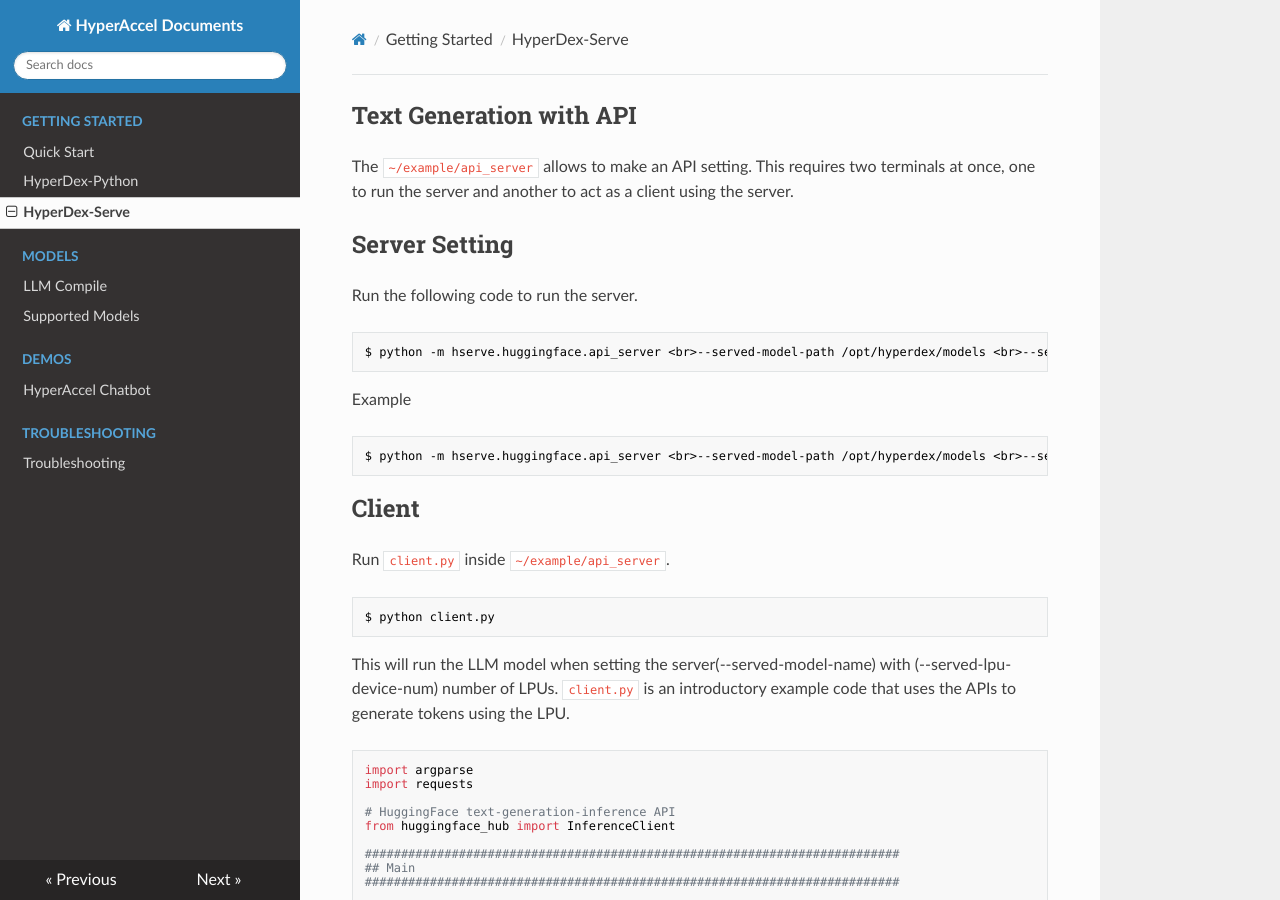
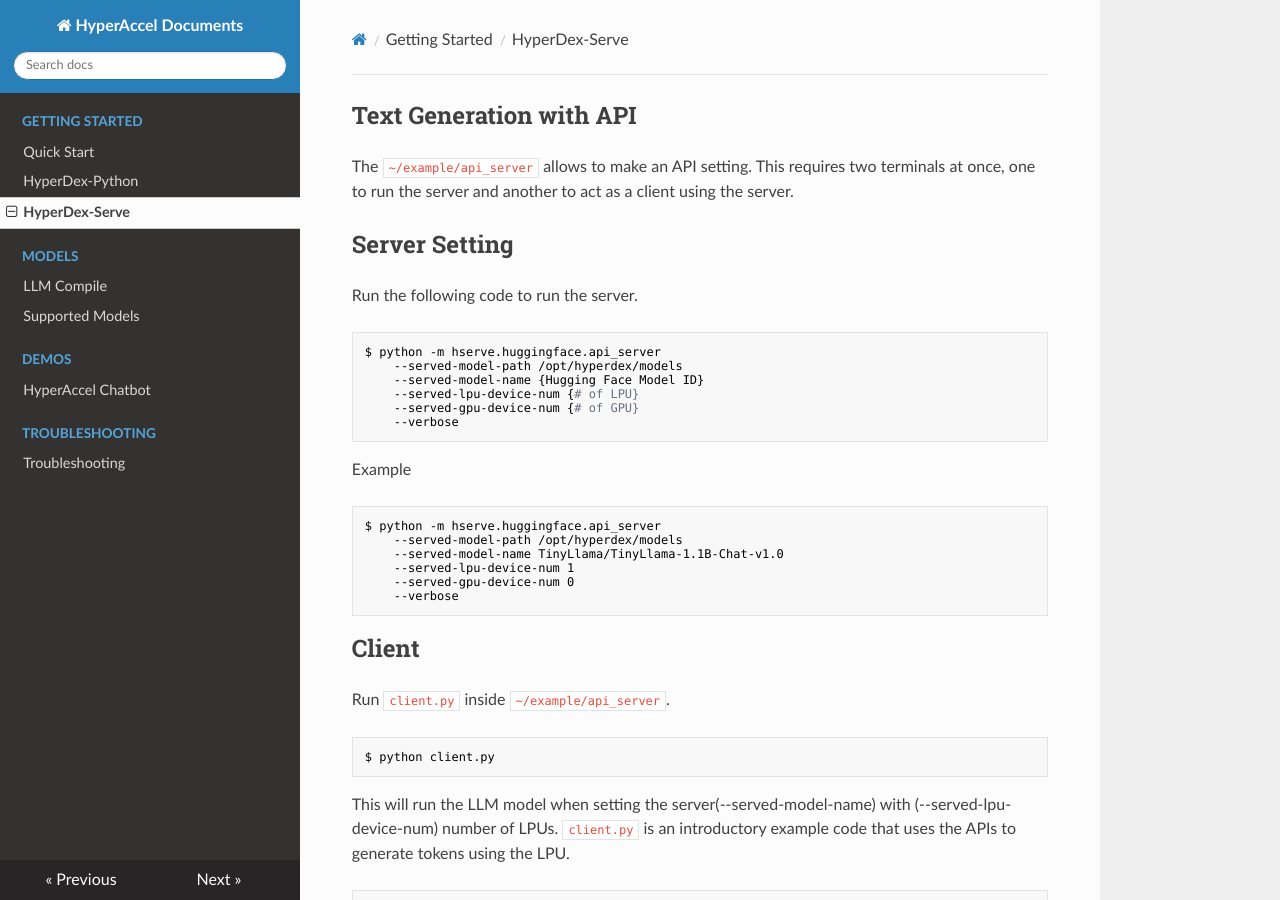
Before and after one commit to Hyper-Accel/docs, an MkDocs documentation site: the page built from docs/serve.md, in a window 1280 px wide and 900 px high. Built offline with MkDocs 1.6.1, drawn with Linux system fonts in a browser that asks for light colours; nearby versions of some CDN libraries.

Commit message:
fix(*): fix serve.md bash

````diff
--- a/docs/serve.md
+++ b/docs/serve.md
@@ -7,12 +7,22 @@
 Run the following code to run the server.
 
 ```bash
-$ python -m hserve.huggingface.api_server <br>--served-model-path /opt/hyperdex/models <br>--served-model-name {Hugging Face Model ID} <br>--served-lpu-device-num {# of LPU} <br>--served-gpu-device-num {# of GPU} <br>--verbose
+$ python -m hserve.huggingface.api_server
+    --served-model-path /opt/hyperdex/models
+    --served-model-name {Hugging Face Model ID}
+    --served-lpu-device-num {# of LPU}
+    --served-gpu-device-num {# of GPU}
+    --verbose
 ```
 
 Example
 ```bash
-$ python -m hserve.huggingface.api_server <br>--served-model-path /opt/hyperdex/models <br>--served-model-name TinyLlama/TinyLlama-1.1B-Chat-v1.0 <br>--served-lpu-device-num 1 <br>--served-gpu-device-num 0 <br>--verbose
+$ python -m hserve.huggingface.api_server
+    --served-model-path /opt/hyperdex/models
+    --served-model-name TinyLlama/TinyLlama-1.1B-Chat-v1.0
+    --served-lpu-device-num 1
+    --served-gpu-device-num 0
+    --verbose
 ```
 
 ## Client
````
